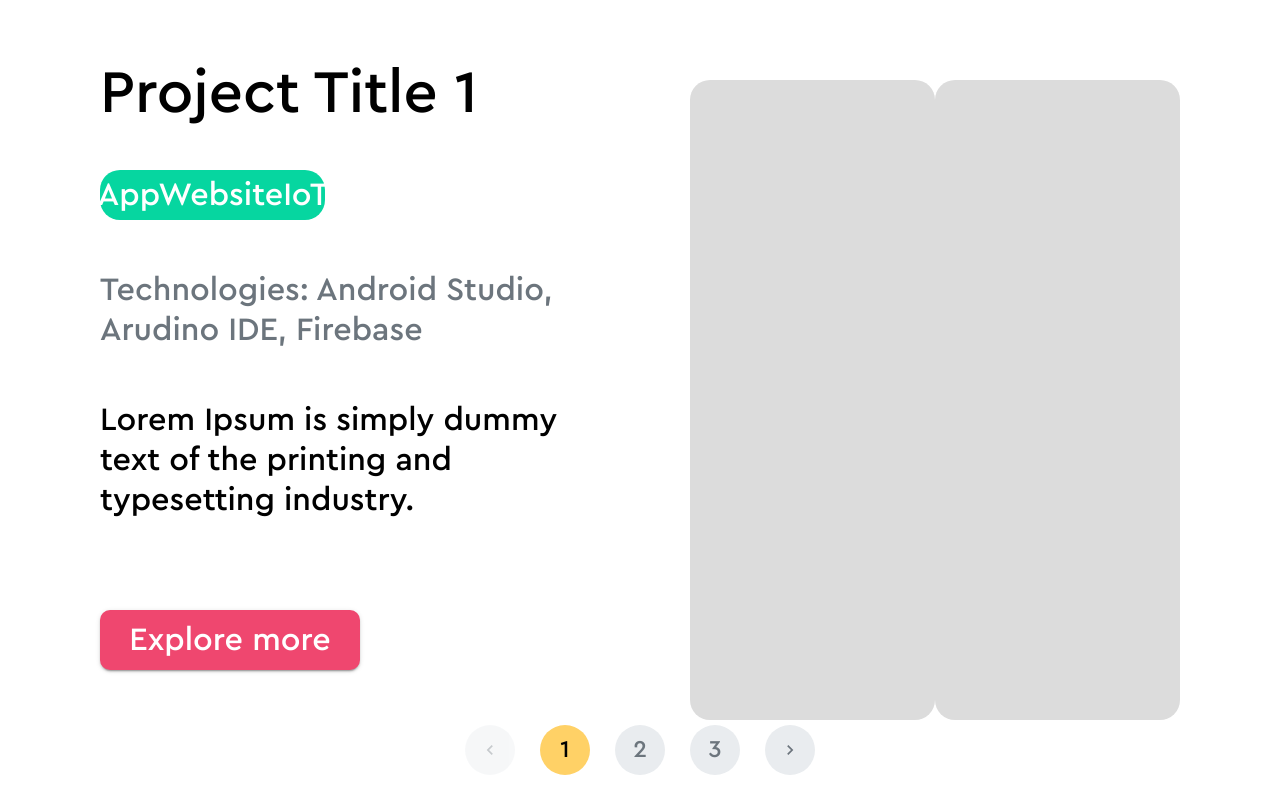
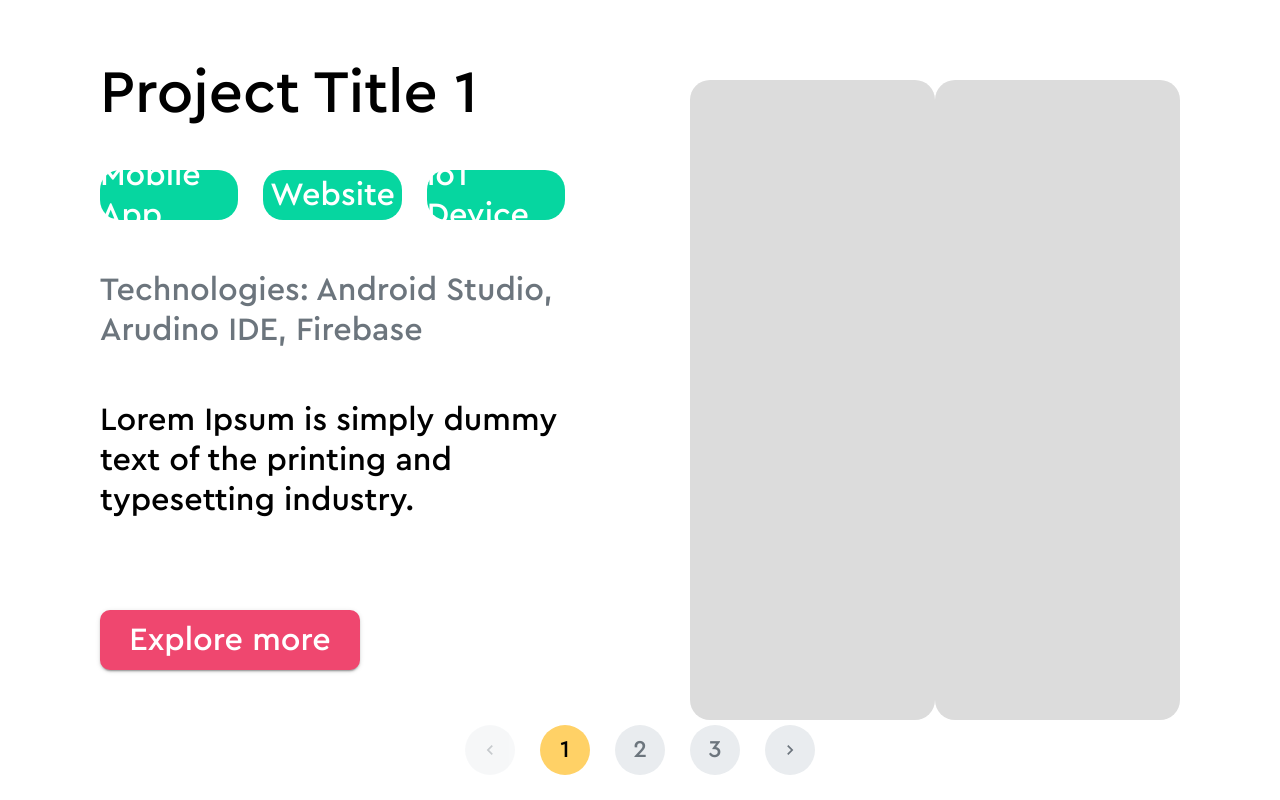
Before and after one commit to jaballogian/portfolio, a React (Create React App) app: page / in a window 1280 px wide. Shown: the part 1600-2400 px from the top of the page. Built offline with nearby package versions, Linux system fonts and the light colour scheme.

Commit message:
print every item inside type from projects data in Top Content component

```diff
--- a/src/pages/Home/Projects/LeftContent/TopContent/TopContent.js
+++ b/src/pages/Home/Projects/LeftContent/TopContent/TopContent.js
@@ -23,12 +23,19 @@ const TopContent = (props) => {
 
       {/* TYPE */}
       <div className={classes['typeContainer']}>
-        <Typography
-          variant='h4'
-          className={classes['typeText']}
-        >
-          {content['type']}
-        </Typography>
+        {content['type'].map((item, index) => (
+          <div
+            key={index}
+            className={classes['typeItem']}
+          >
+            <Typography
+              variant='h4'
+              className={classes['typeText']}
+            >
+              {item}
+            </Typography>
+          </div>
+        ))}
       </div>
 
       {/* TECHNOLOGIES */}
--- a/src/pages/Home/Projects/LeftContent/TopContent/topContentUseStyles.js
+++ b/src/pages/Home/Projects/LeftContent/TopContent/topContentUseStyles.js
@@ -15,6 +15,10 @@ const useStyles = makeStyles((theme) => ({
     marginBottom: 40,
   },
   typeContainer: {
+    display: 'flex',
+    marginBottom: 50,
+  },
+  typeItem: {
     backgroundColor: colors['carribeanGreen'],
     width: 225,
     height: 50,
@@ -22,8 +26,7 @@ const useStyles = makeStyles((theme) => ({
     display: 'flex',
     justifyContent: 'center',
     alignItems: 'center',
-    color: 'black',
-    marginBottom: 50,
+    marginRight: 25,
   },
   typeText: {
     color: 'white',
```
